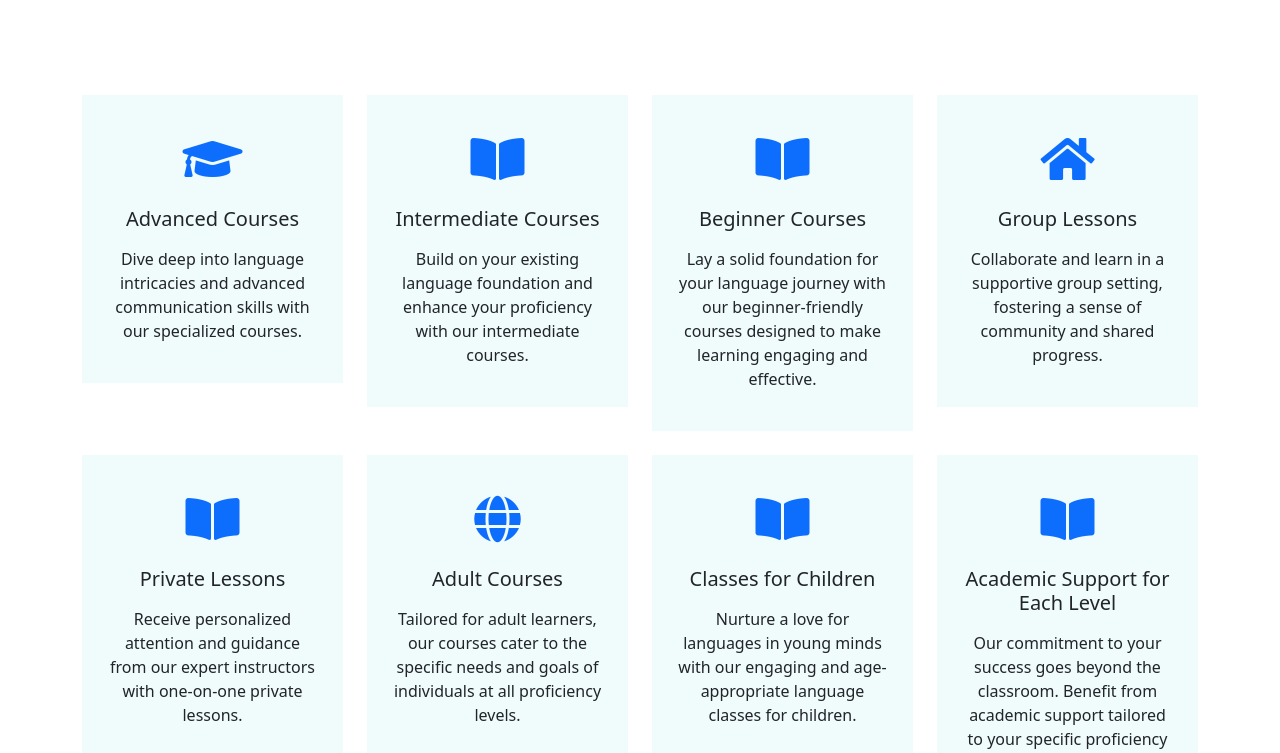
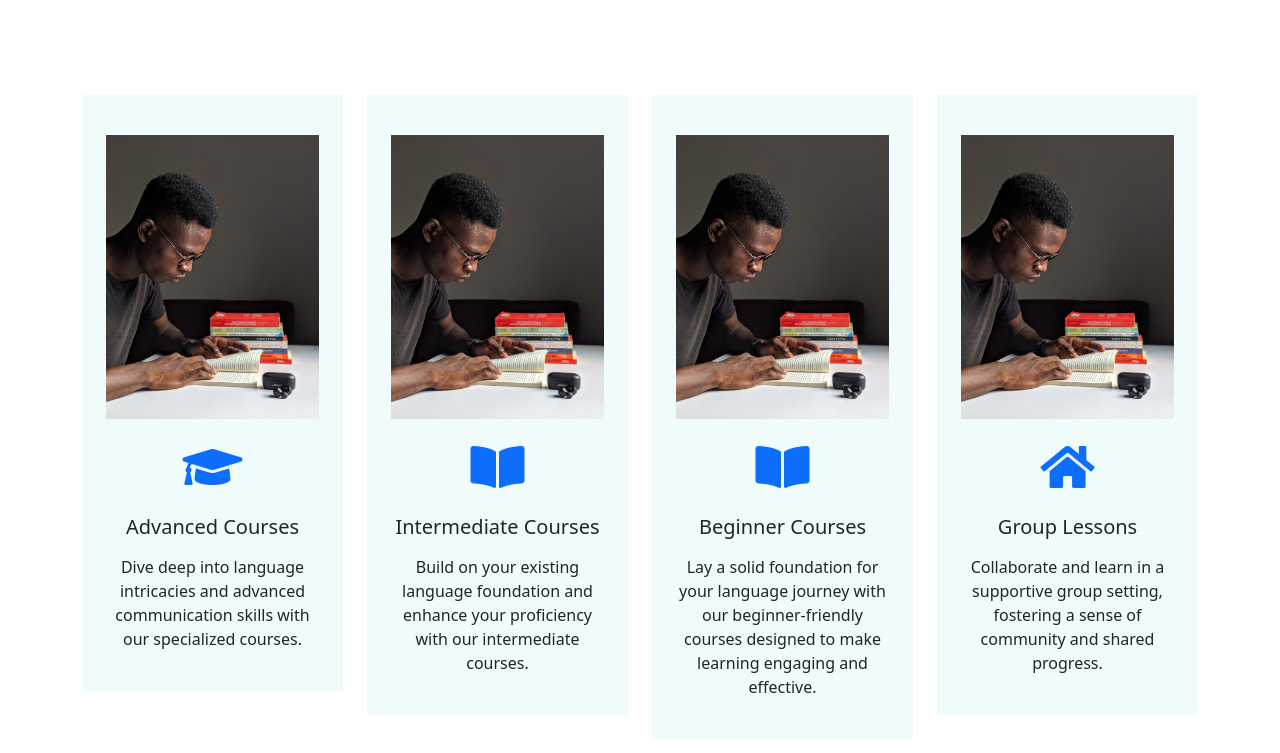
Before and after one commit to kaleblub/ILCA-Website, a Django app: page /about/ in a window 1280 px wide. Shown: the part 876-1629 px from the top of the page. Run offline with Django 4.2, Linux system fonts and the light colour scheme; some libraries are stand-ins or nearby versions.

Commit message:
Making the service cards look more presentable and clear of what they are at a glance. Currently using only one image for now as a placeholder.

```diff
--- a/templates/about/about.html
+++ b/templates/about/about.html
@@ -90,6 +90,7 @@
             <div class="col-lg-3 col-sm-6 wow fadeInUp" data-wow-delay="0.1s">
                 <div class="service-item text-center pt-3">
                     <div class="p-4">
+                        <img src="{% static 'img/beginner-courses.jpg' %}" alt="" class="img-fluid mb-4">
                         <i class="fa fa-3x fa-graduation-cap text-primary mb-4"></i>
                         <h5 class="mb-3">Advanced Courses</h5>
                         <p>Dive deep into language intricacies and advanced communication skills with our specialized courses.</p>
@@ -99,6 +100,7 @@
             <div class="col-lg-3 col-sm-6 wow fadeInUp" data-wow-delay="0.7s">
                 <div class="service-item text-center pt-3">
                     <div class="p-4">
+                        <img src="{% static 'img/beginner-courses.jpg' %}" alt="" class="img-fluid mb-4">
                         <i class="fa fa-3x fa-book-open text-primary mb-4"></i>
                         <h5 class="mb-3">Intermediate Courses</h5>
                         <p>Build on your existing language foundation and enhance your proficiency with our intermediate courses.</p>
@@ -108,6 +110,7 @@
             <div class="col-lg-3 col-sm-6 wow fadeInUp" data-wow-delay="0.7s">
                 <div class="service-item text-center pt-3">
                     <div class="p-4">
+                        <img src="{% static 'img/beginner-courses.jpg' %}" alt="" class="img-fluid mb-4">
                         <i class="fa fa-3x fa-book-open text-primary mb-4"></i>
                         <h5 class="mb-3">Beginner Courses</h5>
                         <p>Lay a solid foundation for your language journey with our beginner-friendly courses designed to make learning engaging and effective.</p>
@@ -117,6 +120,7 @@
             <div class="col-lg-3 col-sm-6 wow fadeInUp" data-wow-delay="0.5s">
                 <div class="service-item text-center pt-3">
                     <div class="p-4">
+                        <img src="{% static 'img/beginner-courses.jpg' %}" alt="" class="img-fluid mb-4">
                         <i class="fa fa-3x fa-home text-primary mb-4"></i>
                         <h5 class="mb-3">Group Lessons</h5>
                         <p>Collaborate and learn in a supportive group setting, fostering a sense of community and shared progress.</p>
@@ -126,6 +130,7 @@
             <div class="col-lg-3 col-sm-6 wow fadeInUp" data-wow-delay="0.7s">
                 <div class="service-item text-center pt-3">
                     <div class="p-4">
+                        <img src="{% static 'img/beginner-courses.jpg' %}" alt="" class="img-fluid mb-4">
                         <i class="fa fa-3x fa-book-open text-primary mb-4"></i>
                         <h5 class="mb-3">Private Lessons</h5>
                         <p>Receive personalized attention and guidance from our expert instructors with one-on-one private lessons.</p>
@@ -135,6 +140,7 @@
             <div class="col-lg-3 col-sm-6 wow fadeInUp" data-wow-delay="0.3s">
                 <div class="service-item text-center pt-3">
                     <div class="p-4">
+                        <img src="{% static 'img/beginner-courses.jpg' %}" alt="" class="img-fluid mb-4">
                         <i class="fa fa-3x fa-globe text-primary mb-4"></i>
                         <h5 class="mb-3">Adult Courses</h5>
                         <p>Tailored for adult learners, our courses cater to the specific needs and goals of individuals at all proficiency levels.</p>
@@ -144,6 +150,7 @@
             <div class="col-lg-3 col-sm-6 wow fadeInUp" data-wow-delay="0.7s">
                 <div class="service-item text-center pt-3">
                     <div class="p-4">
+                        <img src="{% static 'img/beginner-courses.jpg' %}" alt="" class="img-fluid mb-4">
                         <i class="fa fa-3x fa-book-open text-primary mb-4"></i>
                         <h5 class="mb-3">Classes for Children</h5>
                         <p>Nurture a love for languages in young minds with our engaging and age-appropriate language classes for children.</p>
@@ -153,6 +160,7 @@
             <div class="col-lg-3 col-sm-6 wow fadeInUp" data-wow-delay="0.7s">
                 <div class="service-item text-center pt-3">
                     <div class="p-4">
+                        <img src="{% static 'img/beginner-courses.jpg' %}" alt="" class="img-fluid mb-4">
                         <i class="fa fa-3x fa-book-open text-primary mb-4"></i>
                         <h5 class="mb-3">Academic Support for Each Level</h5>
                         <p>Our commitment to your success goes beyond the classroom. Benefit from academic support tailored to your specific proficiency level.</p>
```
Also changed, not shown: static/img/beginner-courses.jpg (added).
